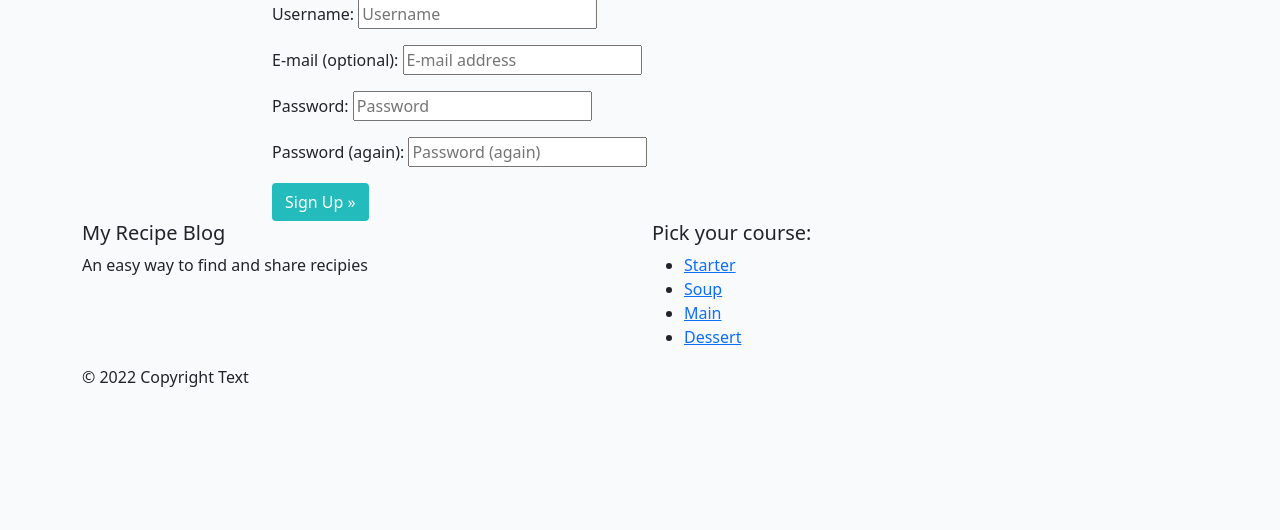
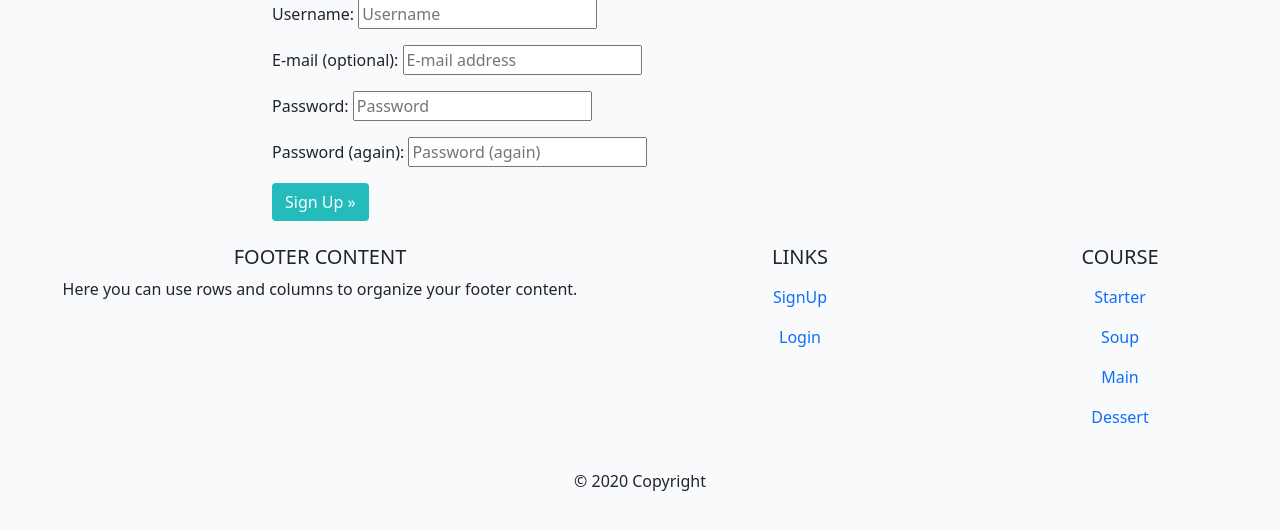
Before and after one commit to Code-Institute-Submissions/colmhaugh-RecipeBlog_MayResub, a Django app: page /accounts/signup/ in a window 1280 px wide. Shown: the part 174-704 px from the top of the page. Run offline with Django 3.2, Linux system fonts and the light colour scheme.

Commit message:
Add footer to base

```diff
--- a/templates/base.html
+++ b/templates/base.html
@@ -82,6 +82,101 @@
     </main>
 
     <!-- Footer -->
+<footer class="page-footer font-small blue pt-4">
+
+    <!-- Footer Links -->
+    <div class="container-fluid text-center text-md-left">
+
+      <!-- Grid row -->
+      <div class="row">
+
+        <!-- Grid column -->
+        <div class="col-md-6 mt-md-0 mt-3">
+
+          <!-- Content -->
+          <h5 class="text-uppercase">Footer Content</h5>
+          <p>Here you can use rows and columns to organize your footer content.</p>
+
+        </div>
+        <!-- Grid column -->
+
+        <hr class="clearfix w-100 d-md-none pb-3">
+
+        <!-- Grid column -->
+        <div class="col-md-3 mb-md-0 mb-3">
+
+          <!-- Links -->
+          <h5 class="text-uppercase">Links</h5>
+
+          <ul class="list-unstyled">
+            {% if user.is_authenticated %}
+                    <li class="nav-item">
+                        <a class="nav-link" href="{% url 'dessert' %}">My Recipes</a>
+                    </li>
+                    <li class="nav-item">
+                        <a class="nav-link" href="{% url 'dessert' %}">Add a Recipe</a>
+                    </li>
+                    <li class="nav-item">
+                        <a class="nav-link" href="{% url 'account_logout' %}">Logout</a>
+                    </li>
+                    {% else %}
+                    <li class="nav-item">
+                        <a class="nav-link" href="{% url 'account_signup' %}">SignUp</a>
+                    </li>
+                    <li class="nav-item">
+                        <a class="nav-link" href="{% url 'account_login' %}">Login</a>
+                    </li>
+                    {% endif %}
+            </li>
+          </ul>
+
+        </div>
+        <!-- Grid column -->
+
+        <!-- Grid column -->
+        <div class="col-md-3 mb-md-0 mb-3">
+
+          <!-- Links -->
+          <h5 class="text-uppercase">Course</h5>
+
+          <ul class="list-unstyled">
+            <li>
+                <a class="nav-link" href="{% url 'starter' %}">Starter</a>
+            </li>
+            <li>
+                <a class="nav-link" href="{% url 'soup' %}">Soup</a>
+            </li>
+            <li>
+                <a class="nav-link" href="{% url 'main' %}">Main</a>
+            </li>
+            <li>
+                <a class="nav-link" href="{% url 'dessert' %}">Dessert</a>
+            </li>
+          </ul>
+
+        </div>
+        <!-- Grid column -->
+
+      </div>
+      <!-- Grid row -->
+
+    </div>
+    <!-- Footer Links -->
+
+    <!-- Copyright -->
+    <div class="footer-copyright text-center py-3">© 2020 Copyright
+    </div>
+    <!-- Copyright -->
+
+  </footer>
+  <!-- Footer -->
+</body>
+
+</html>
+
+
+
+<!-- Footer
 <footer class="page-footer">
     <div class="container">
       <div class="row">
@@ -105,7 +200,4 @@
       © 2022 Copyright Text
       </div>
     </div>
-      </footer>
-</body>
-
-</html>
+  </footer> -->
```
Lines whose indentation alone changed are shown as unchanged.
